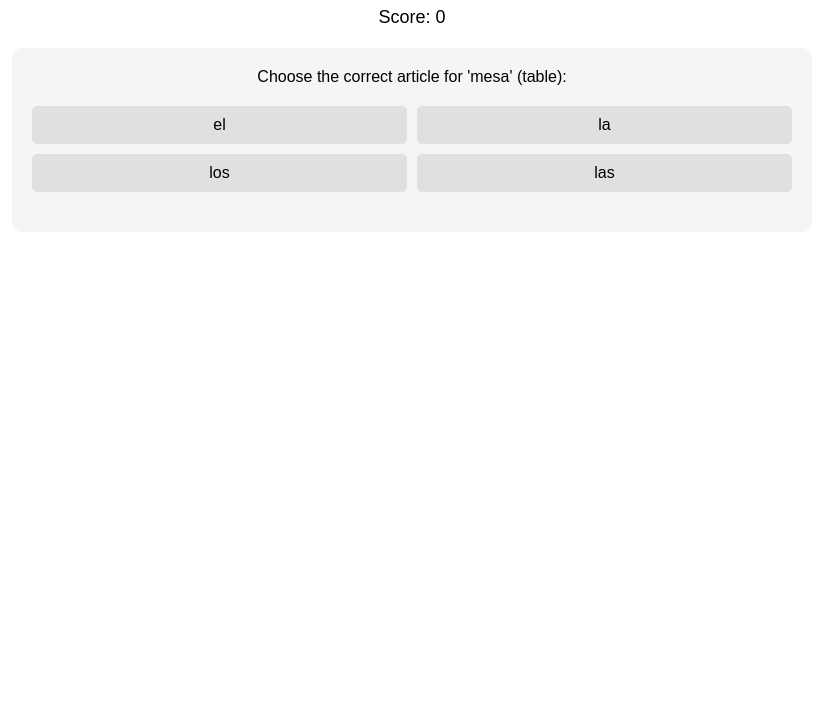
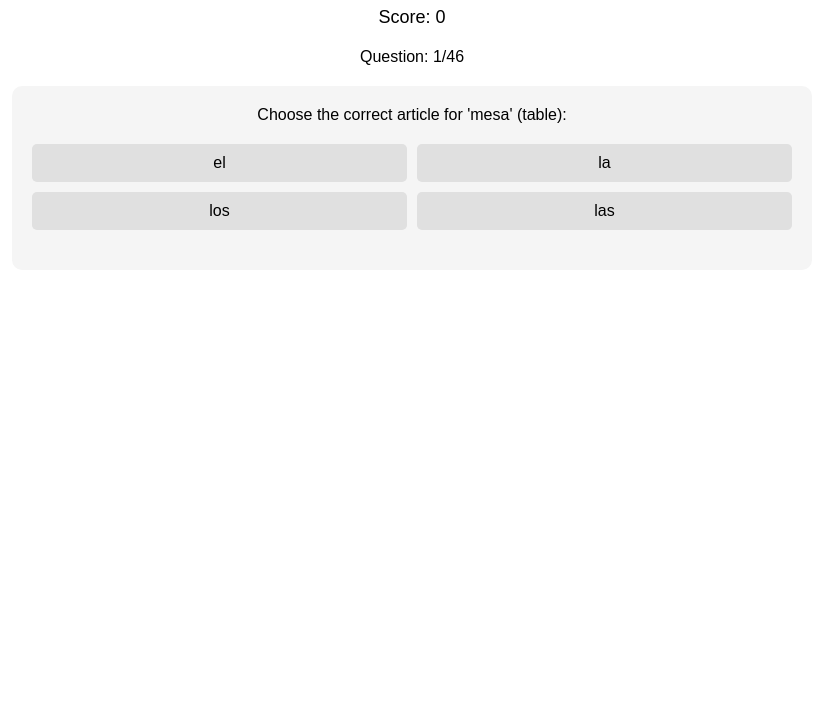
Before and after one commit to WayneVSDev/SpanishGrammaGame01, a plain HTML site: page index.html in a window 1280 px wide. Shown: the part 93-800 px from the top of the page, without its empty margins (228-1051 px from the left). Drawn offline with Linux system fonts and the light colour scheme.

Commit message:
Update index.html

```diff
--- a/index.html
+++ b/index.html
@@ -53,11 +53,16 @@
         .incorrect {
             color: #f44336;
         }
+        .progress {
+            margin-top: 10px;
+            font-size: 16px;
+        }
     </style>
 </head>
 <body>
     <h1>¡Aprende Español! - Spanish Grammar Quiz</h1>
     <div class="score">Score: <span id="score">0</span></div>
+    <div class="progress">Question: <span id="current">1</span>/<span id="total">0</span></div>
     <div class="quiz-container">
         <div id="question"></div>
         <div class="options" id="options"></div>
@@ -362,6 +367,11 @@
         const feedbackElement = document.getElementById('feedback');
         const nextButton = document.getElementById('next');
         const scoreElement = document.getElementById('score');
+        const currentQuestionElement = document.getElementById('current');
+        const totalQuestionsElement = document.getElementById('total');
+
+        // Initialize total questions count
+        totalQuestionsElement.textContent = questions.length;
 
         function showQuestion() {
             const question = questions[currentQuestion];
@@ -369,6 +379,7 @@
             optionsElement.innerHTML = '';
             feedbackElement.innerHTML = '';
             nextButton.style.display = 'none';
+            currentQuestionElement.textContent = currentQuestion + 1;
 
             question.options.forEach(option => {
                 const button = document.createElement('button');
```
